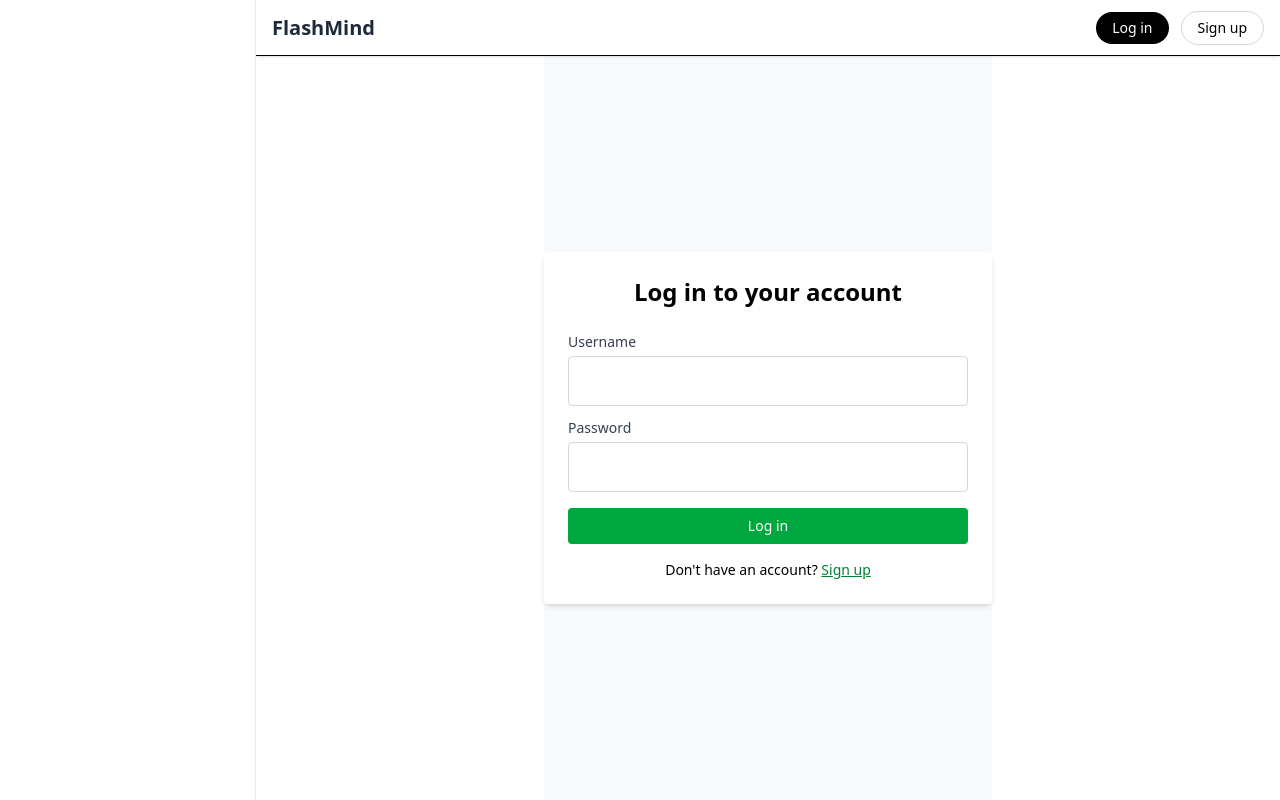
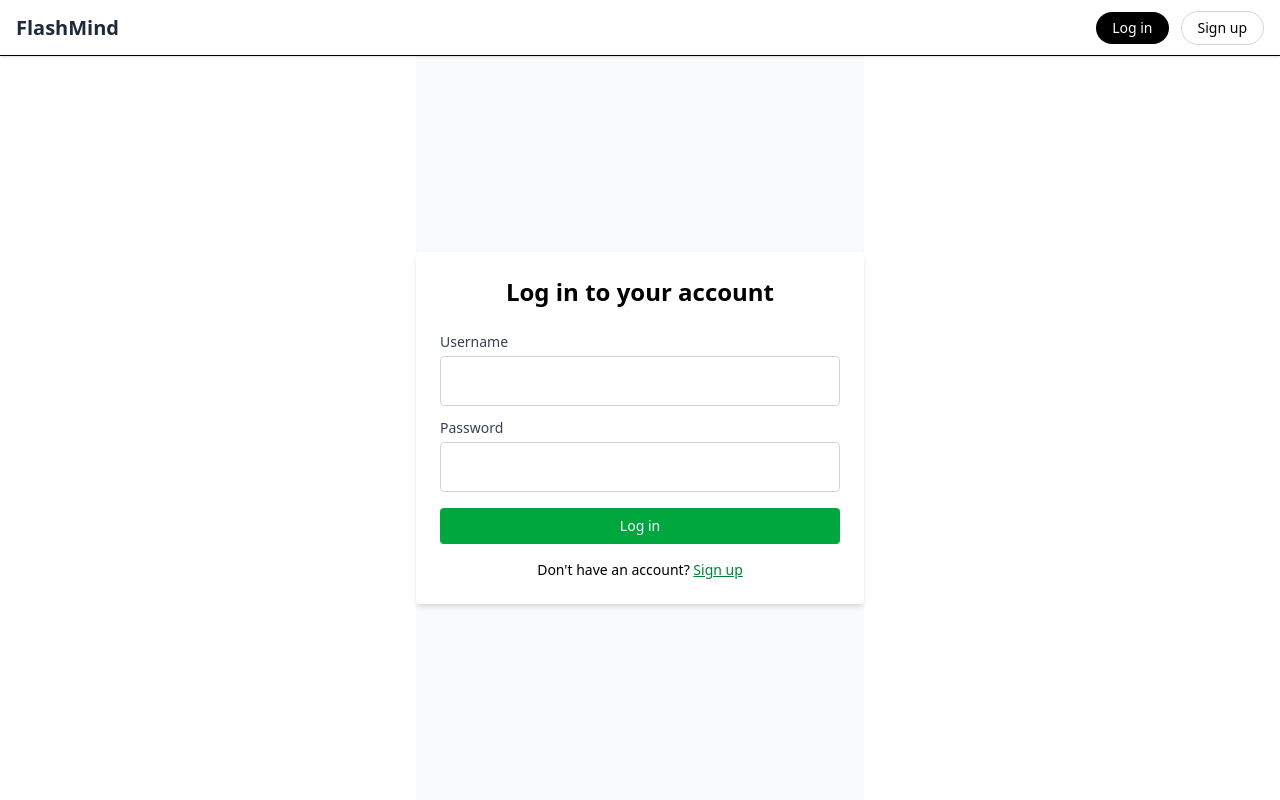
Before and after one commit to Prof-Rosario-UCLA/team23, a React (Vite) app in the folder flashmind-ui/: page / in a window 1280 px wide. Built offline with nearby package versions, Linux system fonts and the light colour scheme; no server answers.

Commit message:
Close sidebar on login component

```diff
--- a/flashmind-ui/src/App.tsx
+++ b/flashmind-ui/src/App.tsx
@@ -101,6 +101,8 @@ export default function App() {
         </div>
       )}
       {/* Sidebar */}
+      {/* Sidebar - only show when user is logged in */}
+      {user && (
         <div
           className={`transition-all duration-300 ${
             sidebarOpen ? "w-64" : "w-0"
@@ -116,6 +118,8 @@ export default function App() {
             setSidebarOpen={setSidebarOpen}
           />
         </div>
+      )}
+
 
       {/* Main Content */}
       <div className="flex flex-col flex-1 overflow-hidden">
```
Lines whose indentation alone changed are shown as unchanged.
